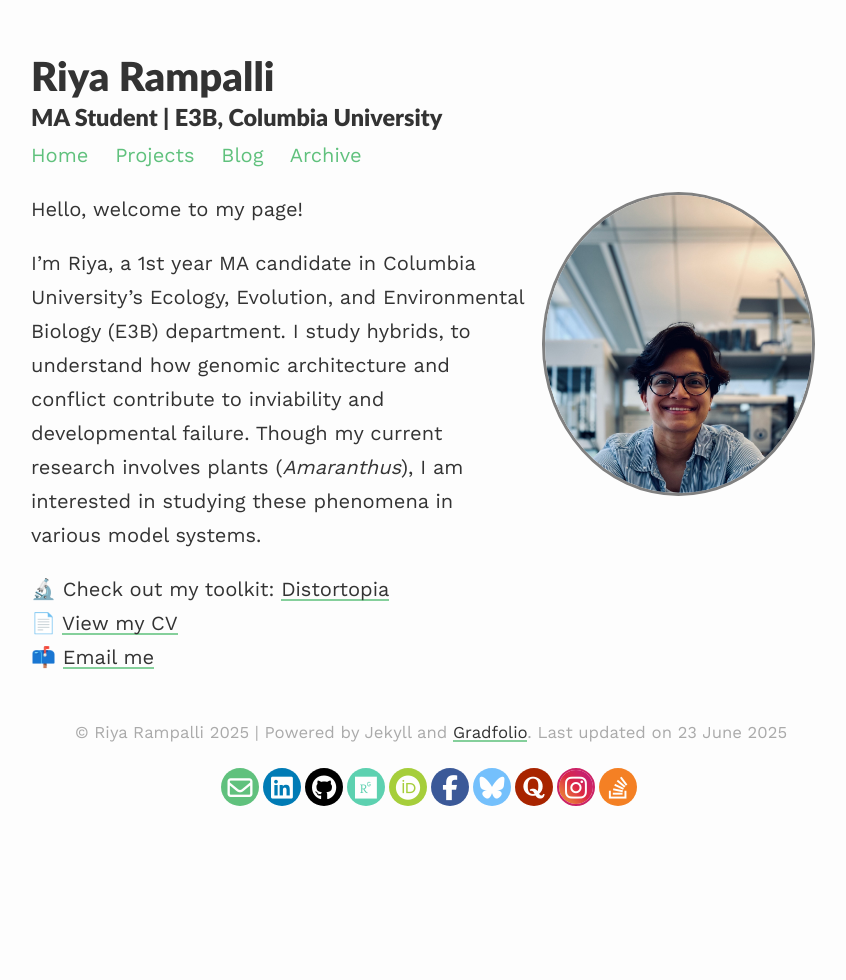
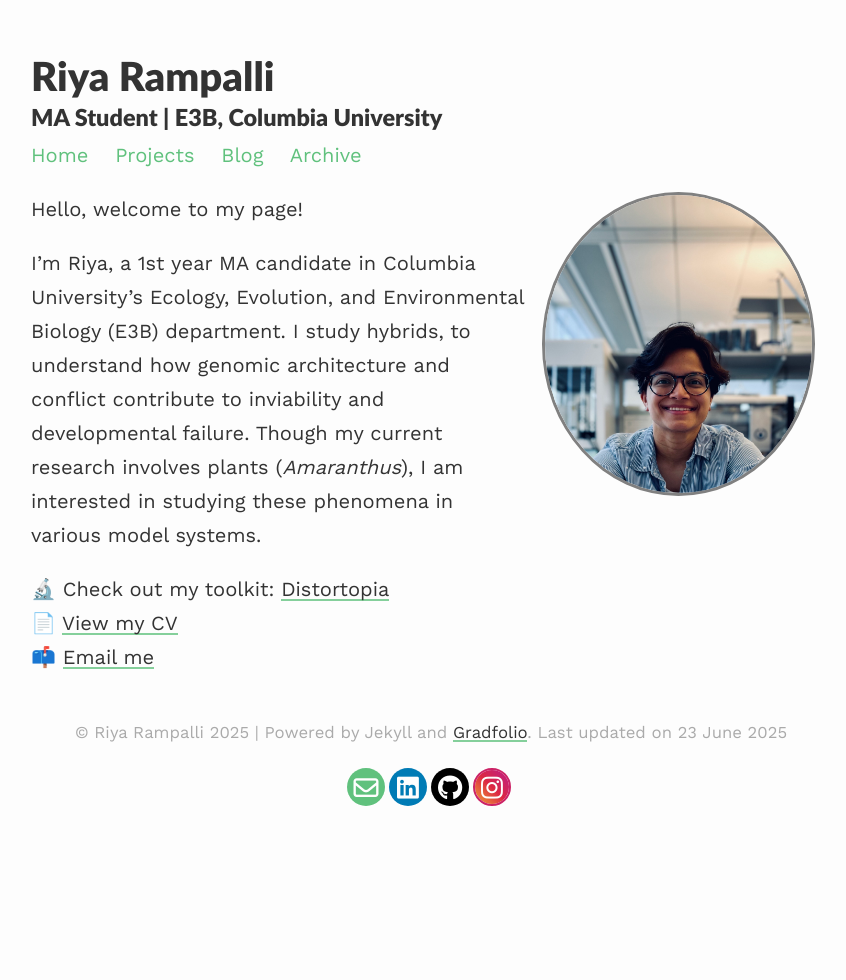
Before and after one commit to riya2serve/riya2serve.github.io, a Jekyll site: the page built from index.md, in a window 1280 px wide. Shown: the whole page, without its empty margins (209-1055 px from the left). Built offline with Jekyll 4.4.1, drawn with Linux system fonts in a browser that asks for light colours.

Commit message:
Update social-footer.html

```diff
--- a/_includes/social-footer.html
+++ b/_includes/social-footer.html
@@ -26,51 +26,6 @@ target="_blank">
 </a>
 {%- endif -%}
 
-{%- if site.researchgate -%}
-<a title="{{ _locale_string_follow | replace: '[NAME]', 'ResearchGate' }}"
-class="social-button researchgate"
-href="https://www.researchgate.net/profile/{{ site.researchgate }}" itemprop="sameAs"
-target="_blank">
-<i class="fab fa-researchgate"></i>
-</a>
-{%- endif -%}
-
-{%- if site.orcid -%}
-<a title="{{ _locale_string_follow | replace: '[NAME]', 'Orcid' }}"
-class="social-button orcid"
-href="https://orcid.org/{{ site.orcid }}" itemprop="sameAs"
-target="_blank">
-<i class="fab fa-orcid"></i>
-</a>
-{%- endif -%}
-
-{%- if site.facebook -%}
-<a title="{{ _locale_string_follow | replace: '[NAME]', 'Facebook' }}"
-class="social-button facebook" itemprop="sameAs"
-href="https://www.facebook.com/{{ site.facebook }}"
-target="_blank">
-<i class="fab fa-facebook-f"></i>
-</a>
-{%- endif -%}
-
-{%- if site.bluesky -%}
-<a title="{{ _locale_string_follow | replace: '[NAME]', 'Bluesky' }}"
-class="social-button bluesky" itemprop="sameAs"
-href="https://bsky.app/profile/{{ site.bluesky }}"
-target="_blank">
-<i class="fab fa-bluesky"></i>
-</a>
-{%- endif -%}
-
-{%- if site.quora -%}
-<a title="{{ _locale_string_follow | replace: '[NAME]', 'Quora' }}"
-class="social-button quora" itemprop="sameAs"
-href="https://www.quora.com/profile/{{ site.quora }}"
-target="_blank">
-<i class="fab fa-quora"></i>
-</a>
-{%- endif -%}
-
 {%- if site.instagram -%}
 <a title="{{ _locale_string_follow | replace: '[NAME]', 'Instagram' }}"
 class="social-button instagram" itemprop="sameAs"
@@ -80,14 +35,4 @@ target="_blank">
 </a>
 {%- endif -%}
 
-{%- if site.stackoverflow -%}
-<a title="{{ _locale_string_follow | replace: '[NAME]', 'Stackoverflow' }}"
-class="social-button stackoverflow" itemprop="sameAs"
-href="https://stackoverflow.com/users/{{ site.stackoverflow }}"
-target="_blank">
-<i class="fab fa-brands fa-stack-overflow"></i>
-</a>
-{%- endif -%}
-
-
 </div>
```
